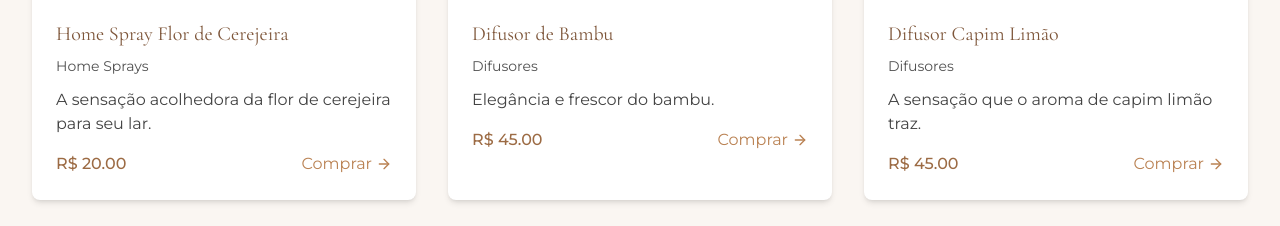
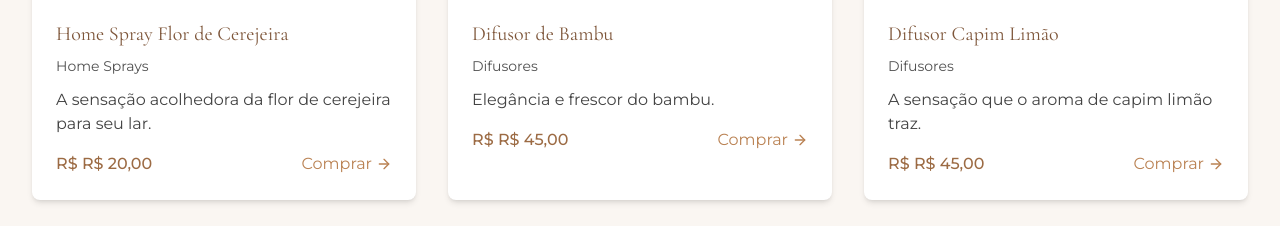
Before and after one commit to Edivania88Duarte/aromas-de-afeto-, a React (Vite) app: page / in a window 1280 px wide. Shown: the part 1420-1646 px from the top of the page. Built offline with nearby package versions, Linux system fonts and the light colour scheme.

Commit message:
fix: criação da pasta utils

```diff
--- a/src/components/home/FeaturedProducts.tsx
+++ b/src/components/home/FeaturedProducts.tsx
@@ -4,6 +4,7 @@ import { motion } from 'framer-motion';
 import { ArrowRight } from 'lucide-react';
 
 import { products } from '../../data/products';
+import { formatPrice } from '../../utils/format';
 
 const FeaturedProducts: React.FC = () => {
   const featuredProducts = products.slice(0, 3);
@@ -55,7 +56,7 @@ const FeaturedProducts: React.FC = () => {
                 </p>
                 <div className="flex items-center justify-between">
                   <span className="font-medium text-primary-700">
-                    R$ {product.price.toFixed(2)}
+                    R$ {formatPrice(product.price)}
                   </span>
                   <a
                     href={`https://wa.me/5585997790523?text=Olá! Gostaria de saber mais sobre o produto: ${product.name}`}
--- a/src/pages/ProductsPage.tsx
+++ b/src/pages/ProductsPage.tsx
@@ -4,6 +4,7 @@ import { ArrowRight } from 'lucide-react';
 
 import { products, Product } from '../data/products';
 import Newsletter from '../components/common/Newsletter';
+import { formatPrice } from '../utils/format';
 
 const ProductsPage: React.FC = () => {
   const [selectedCategory, setSelectedCategory] = useState<string | null>(null);
@@ -150,10 +151,7 @@ const ProductCard: React.FC<ProductCardProps> = ({ product, index }) => {
 
         <div className="flex items-center justify-between pt-3 border-t border-primary-100">
           <span className="font-medium text-primary-700">
-             {product.price.toLocaleString('pt-BR', {
-              style: 'currency',
-              currency: 'BRL',
-            })}
+             {formatPrice(product.price)}
           </span>
           <a
             href={`https://wa.me/5585997790523?text=Olá! Gostaria de saber mais sobre o produto: ${product.name}`}
--- /dev/null
+++ b/src/utils/format.ts
@@ -0,0 +1,8 @@
+export function formatPrice(value: number): string {
+  const formatted = value.toLocaleString('pt-BR', {
+    style: 'currency',
+    currency: 'BRL',
+  });
+
+  return formatted.replace('.', ',');
+}
```
